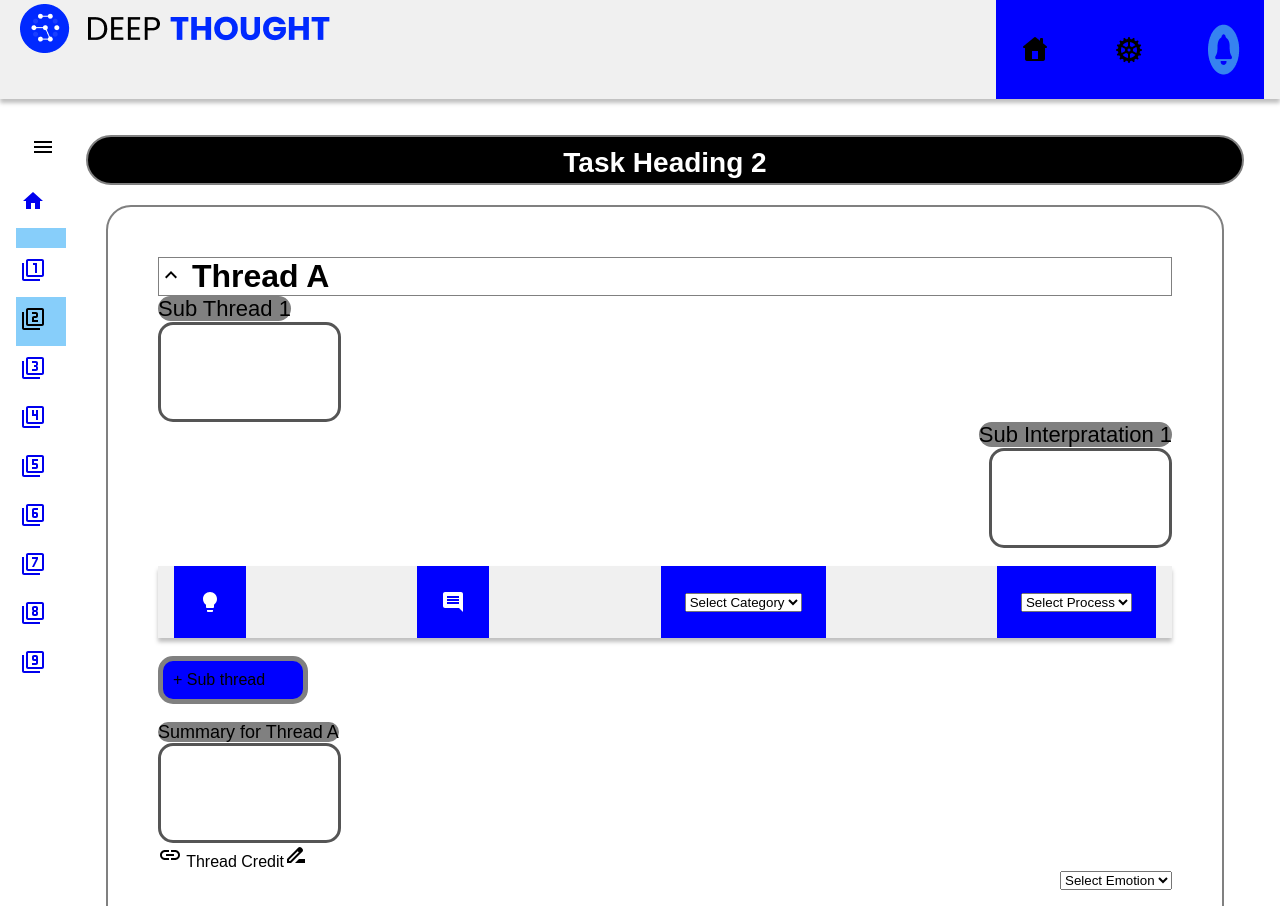
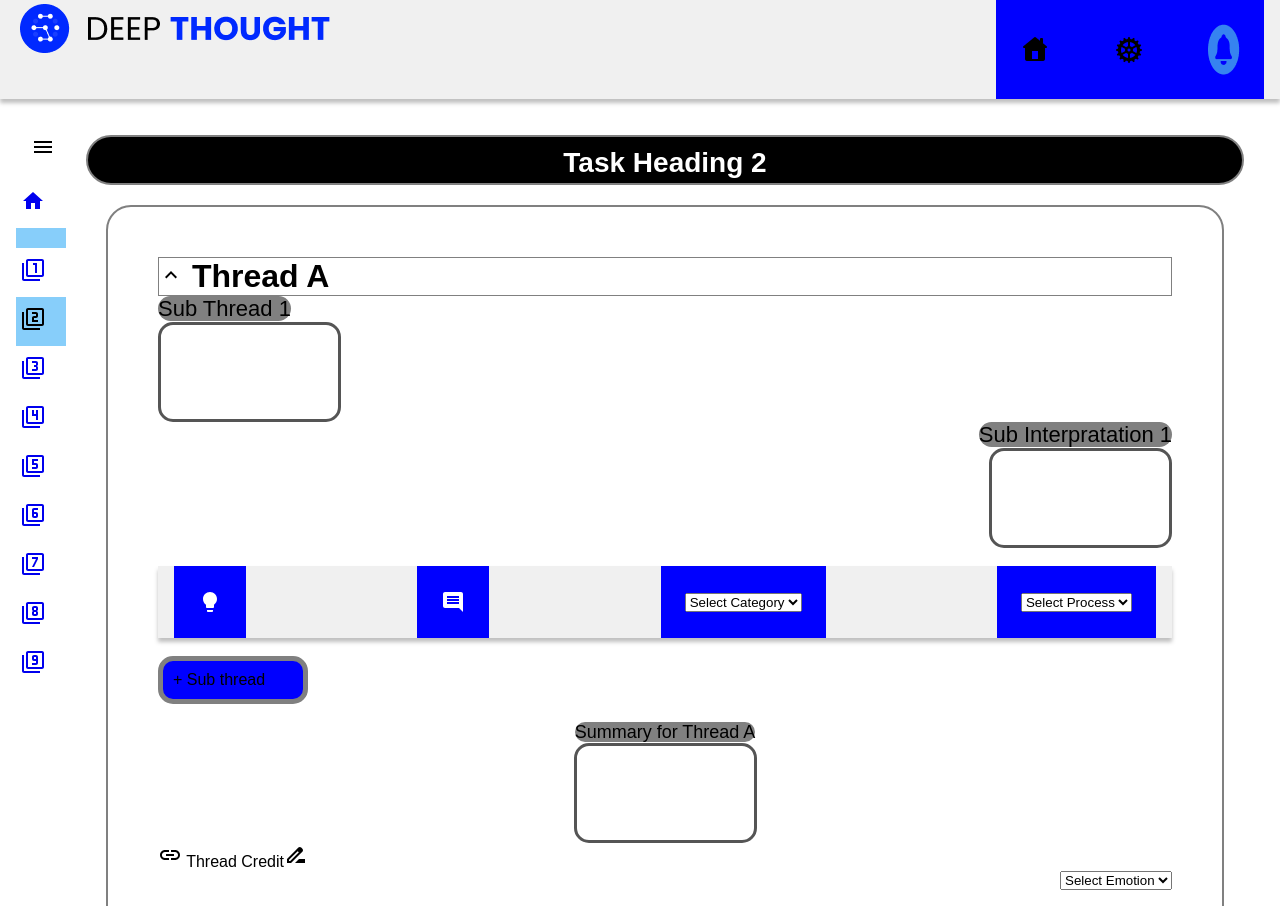
Before and after one commit to gmsai12345/dtasgn3, a React (Create React App) app in the folder dt-assignmen (4)/: page /TaskHeading2 in a window 1280 px wide. Shown: the top 906 px of the page. Built offline with nearby package versions, Linux system fonts and the light colour scheme.

Commit message:
Update TaskHeading2.jsx

```diff
--- a/dt-assignmen (4)/src/TaskHeading2.jsx
+++ b/dt-assignmen (4)/src/TaskHeading2.jsx
@@ -87,7 +87,7 @@ export default function () {
             <br />
             <p className="sub">+ Sub thread</p>
             <br />
-            <figure data-title="Butter Cookies!" className="align">
+            <figure data-title="Butter Cookies!" className="form3">
               <figcaption>
                 <form action="/action_page.php">
                   <label for="fname" className="sum">
```
